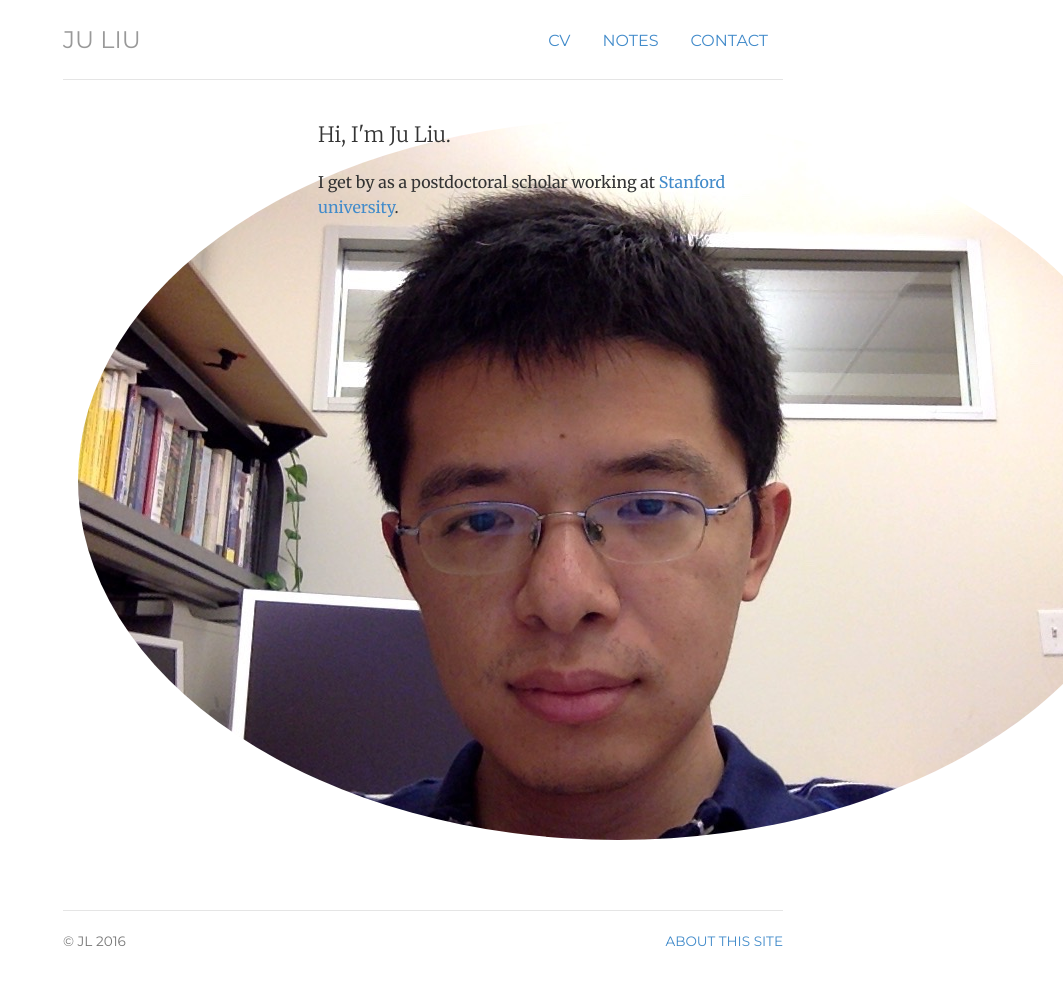
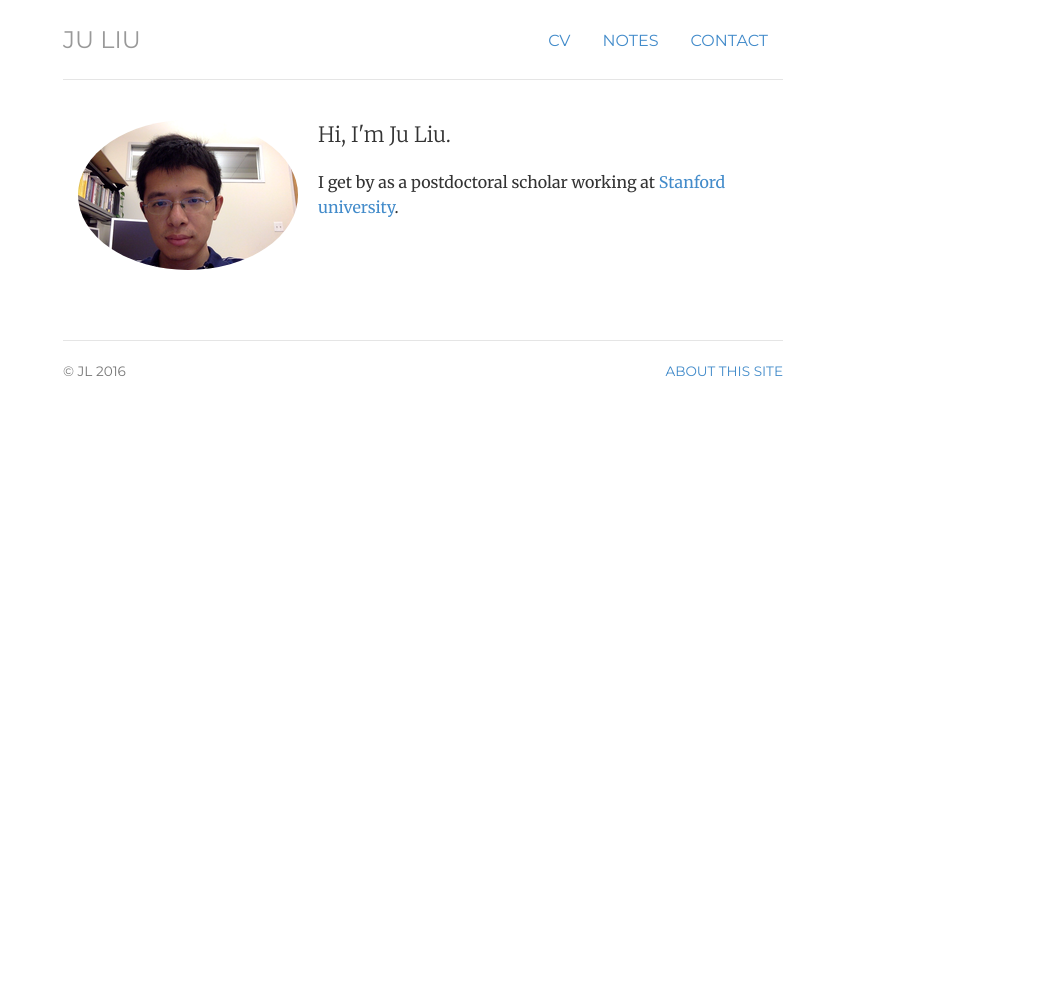
Before and after one commit to ju-liu/ju-liu.github.io, a Jekyll site: the page built from index.html, in a window 1280 px wide. Shown: the whole page, without its empty margins (217-1280 px from the left). Built offline with Jekyll 4.4.1, drawn with Linux system fonts in a browser that asks for light colours; nearby versions of some CDN libraries; library files that are not in the unit come from our copies; after the commit the page ends 900 px from its top, so only the background shows below that.

Commit message:
better figure

```diff
--- a/_config.yml
+++ b/_config.yml
@@ -1,2 +1,2 @@
-name: Hank Quinlan, Horrible Cop
+permalink: /notes/:year/:month/:day/:title
 markdown: kramdown
--- a/index.html
+++ b/index.html
@@ -6,7 +6,8 @@
 <!-- <div class="jumbotron"> -->
 <div class="row marketing">
   <div class="col-sm-4">
-    <img  class="img-circle avatar" alt="Ju Liu" src="img/jliu_profile2015spring.jpg">
+    <img  class="img-circle avatar" alt="Ju Liu"
+    src="img/jliu_profile2015spring.png">
   </div>
   <div itemscope itemtype="http://data-vocabulary.org/Person" class="col-sm-8">
     <p class="lead">Hi, I'm <span itemprop="name">Ju Liu</span>.</p>
```
Also changed, not shown: img/jliu_profile2015spring.png (added).
